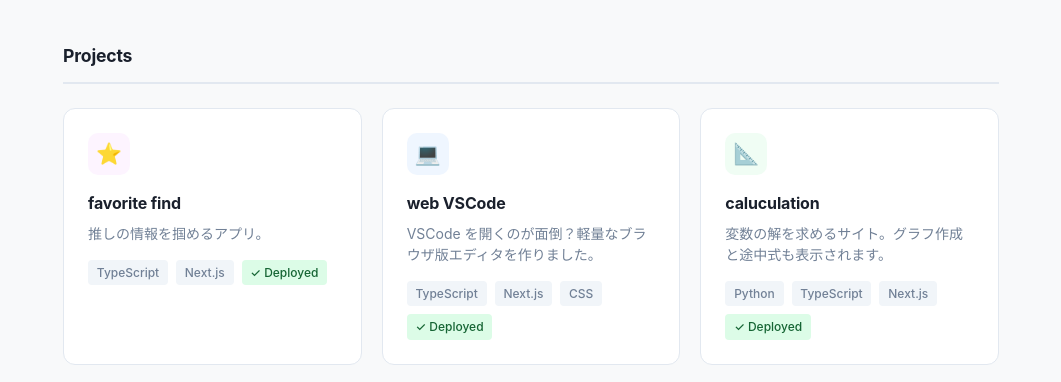
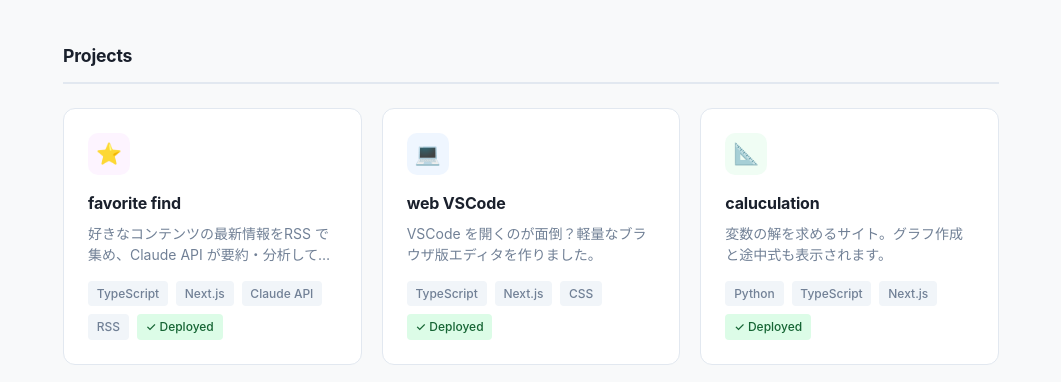
Before and after one commit to Haruku-Sato/my_page, a plain HTML site: page index.html in a window 1280 px wide. Shown: the part 362-744 px from the top of the page, without its empty margins (109-1170 px from the left). Drawn offline with Linux system fonts and the light colour scheme.

Commit message:
Update index.html

```diff
--- a/index.html
+++ b/index.html
@@ -357,9 +357,9 @@
       name: "favorite find",
       icon: "⭐",
       color: "#fdf4ff",
-      shortDesc: "推しの情報を掴めるアプリ。",
-      fullDesc: "推しのアーティストやキャラクターの情報をまとめて把握できるWebアプリです。Next.js + TypeScript で構築し、Vercel にデプロイ済み。",
-      tags: ["TypeScript", "Next.js"],
+      shortDesc: "好きなコンテンツの最新情報をRSS で集め、Claude API が要約・分析してくれるアプリ。",
+      fullDesc: "好きなコンテンツの最新情報をまとめて把握できる Web アプリです。各種ニュースやブログの RSS フィードを取得・解析して情報を自動収集し、Claude API がその内容を要約・分析して「何が起きたか」をわかりやすく提示します。Next.js + TypeScript で構築し、Vercel にデプロイ済み。",
+      tags: ["TypeScript", "Next.js", "Claude API", "RSS"],
       github: "https://github.com/Haruku-Sato/favorite_find",
       vercel: "https://favorite-find.vercel.app",
     },
```
